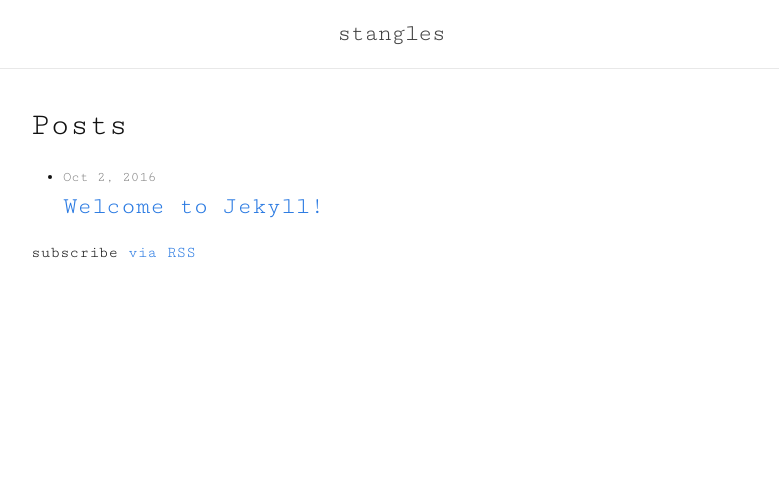
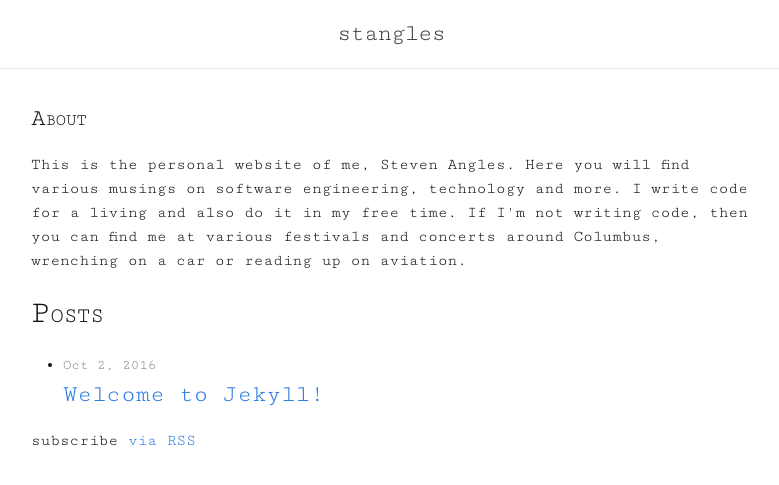
Before and after one commit to stangles/stangles.github.io, a Jekyll site: the page built from index.html, in a window 1280 px wide. Shown: the top 485 px of the page, without its empty margins (249-1028 px from the left). Built offline with Jekyll 4.4.1, drawn with Linux system fonts in a browser that asks for light colours.

Commit message:
add about section

```diff
--- a/index.html
+++ b/index.html
@@ -3,8 +3,11 @@ layout: default
 ---
 
 <div class="home">
-
-  <h1 class="page-heading">Posts</h1>
+  <section>
+    <h2 class="smallcap">about</h2>
+      <p>This is the personal website of me, Steven Angles. Here you will find various musings on software engineering, technology and more. I write code for a living and also do it in my free time. If I'm not writing code, then you can find me at various festivals and concerts around Columbus, wrenching on a car or reading up on aviation.</p>
+  </section>
+  <h1 class="smallcap">Posts</h1>
 
   <ul class="post-list">
     {% for post in site.posts %}
```
